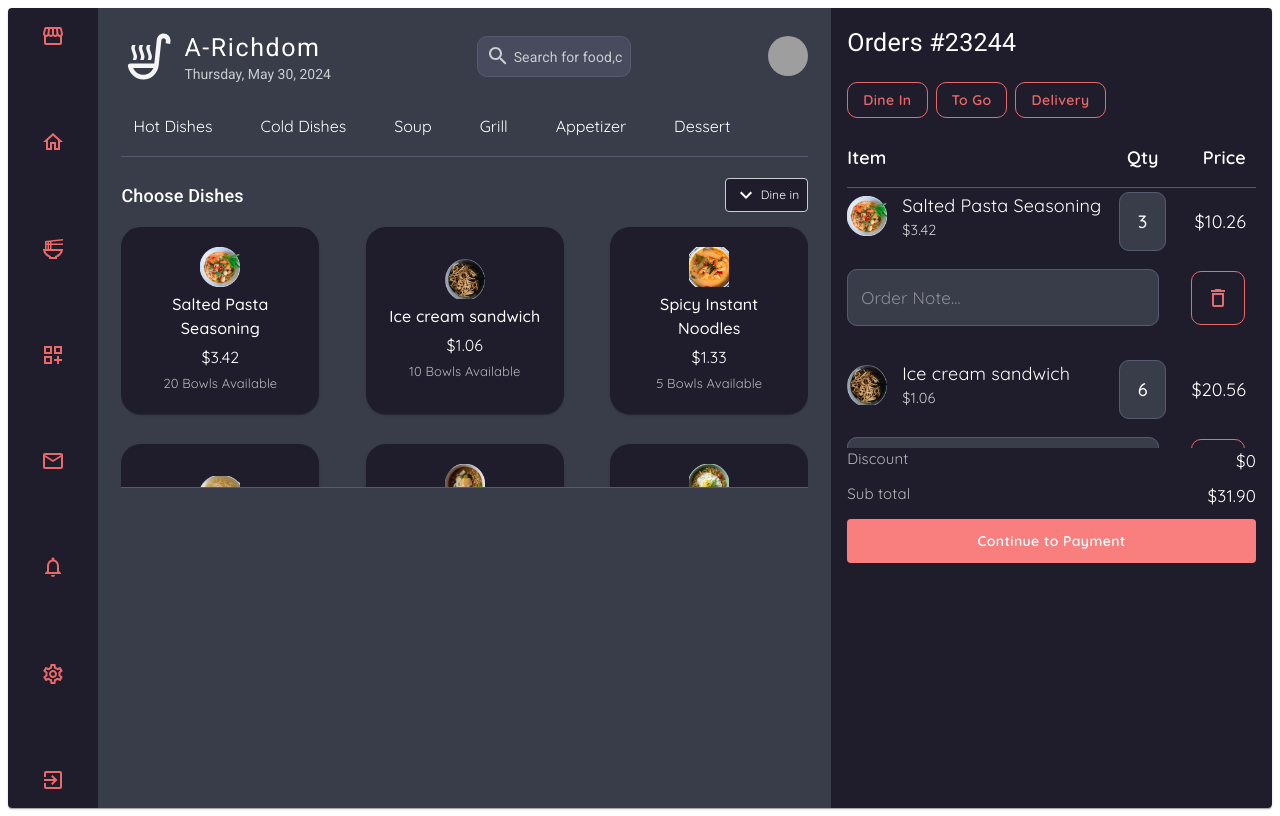
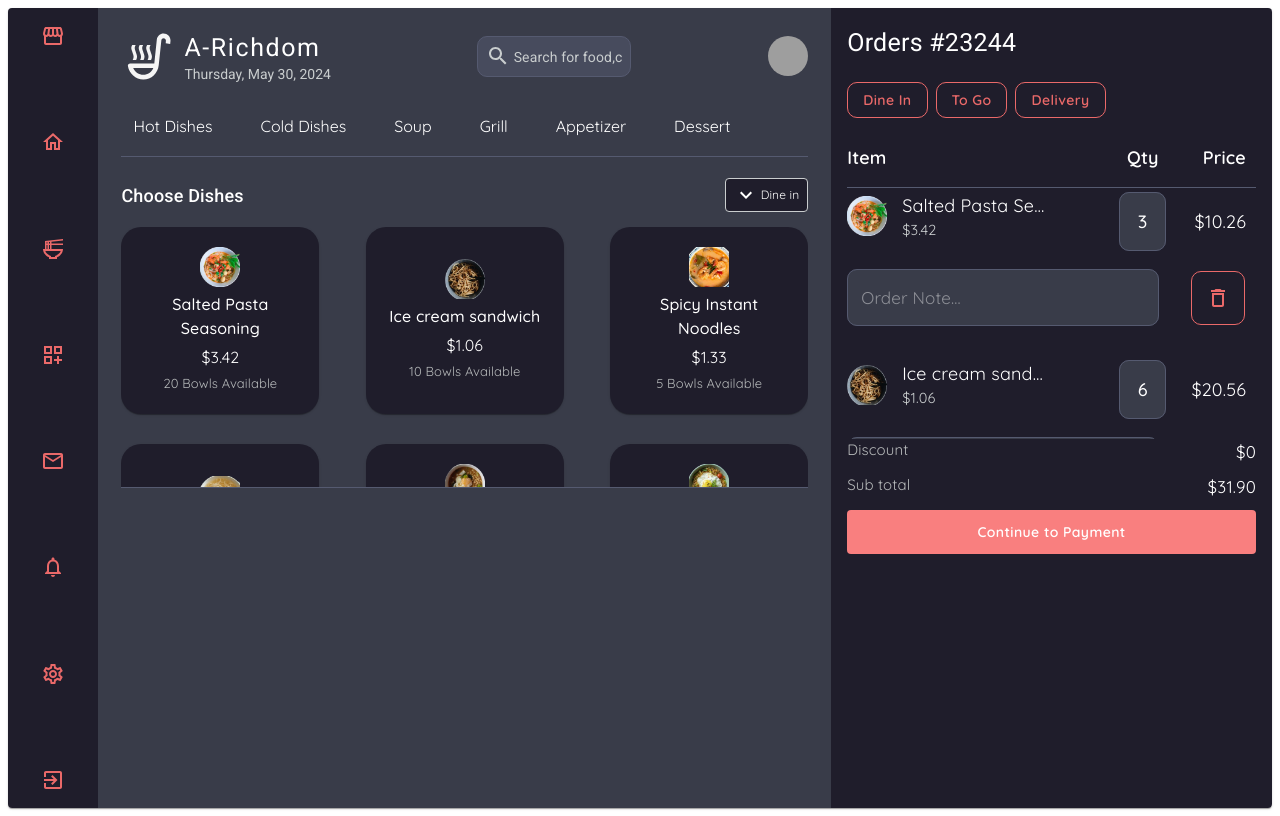
Before and after one commit to A-Richdom/FOOD-ORDERING-WEBITE, a React (Vite) app: page / in a window 1280 px wide. Built offline with nearby package versions, Linux system fonts and the light colour scheme; grey boxes are pictures that could not be loaded.

Commit message:
Truncating the dish name

```diff
--- a/src/Components/Homepage.jsx
+++ b/src/Components/Homepage.jsx
@@ -131,15 +131,7 @@ const dishes = [
         totalPrice: '$22.33',
     },
 ];
-const orderingItems = [
-    createData('Salted pasta seasoning', '$2.33', '2', '$9.26'),
-    createData('Ice cream sandwich', '$1.06', '5', '$10.22'),
-    createData('Spicy Instant Noodles', '$1.33', '1', '$25'),
-    createData('Fresh Youghout', '$3.33', '6', '$25'),
-    createData('Salted pasta with assorted meat', '$2.33', '1', '$25'),
-    createData('Instant Noodles with egg', '$0.33', '9', '$15.6'),
-    createData('Beef dumpling in hot and sour soup', '$1.33', '12', '$25'),
-];
+
 const StyledInputBase = styled(InputBase)(({ theme }) => ({
     color: 'white',
     width: '100%',
@@ -503,6 +495,17 @@ const useStyles = makeStyles((theme) => ({
     textField: {
         width: '100%',
     },
+    truncateText: {
+        overflow: 'hidden',
+        textOverflow: 'ellipsis',
+        whiteSpace: 'nowrap',
+        cursor: 'pointer',
+        maxWidth: '150px',
+      },
+      fullText: {
+        cursor: 'pointer',
+        maxWidth: '150px',
+      },
     deleteBtnCell: {
         width: '100% !important',
         paddingTop: '14px !important',
@@ -554,7 +557,8 @@ const Homepage = () => {
     const classes = useStyles();
     const [anchorElNav, setAnchorElNav] = React.useState(null);
     const [anchorElUser, setAnchorElUser] = React.useState(null);
-    const [orders, setOrders] = useState(orderingItems);
+    const [expandedDishName, setExpandedDishName] = useState(null);
+
     // Dine in Button Function
     const [anchorEl, setAnchorEl] = React.useState(null);
     const open = Boolean(anchorEl);
@@ -562,7 +566,7 @@ const Homepage = () => {
         setAnchorEl(event.currentTarget);
     };
     // text field
-    const [name, setName] = React.useState('Cat in the Hat');
+    const [name, setName] = React.useState('');
 
     const handleClose = () => {
         setAnchorEl(null);
@@ -584,10 +588,15 @@ const Homepage = () => {
         newRows[index].textboxValue = event.target.value;
         setRows(newRows);
     };
+    // Handle DishnMain
+    const handleDishName = (index) => {
+        setExpandedDishName(index === expandedDishName ? null : index);
+    };
 
     return (
         <div className={classes.divContainer}>
             <Card className={classes.cardWrapper}>
+
                 {/* SIDE-BAR */}
                 <CardContent className={classes.sideBar}>
                     <div className={classes.sideBarIcons}>
@@ -601,6 +610,7 @@ const Homepage = () => {
                         <ExitToAppOutlinedIcon className={classes.icon} />
                     </div>
                 </CardContent>
+
                 {/* MAIN BAR */}
                 <CardContent className={classes.mainBar}>
                     <div className={classes.mainBarChildren}>
@@ -680,7 +690,7 @@ const Homepage = () => {
                                 <li className={classes.navItem}><a href="" className={classes.navLink}>Dessert</a></li>
                             </ul>
                         </div>
-                        {/* <hr className={classes.hrLine} /> */}
+
                         <div className={classes.navBar3}>
                             <div>
                                 <Typography className={classes.chooseDishTypo} sx={{ fontSize: '18px' }}>
@@ -719,6 +729,7 @@ const Homepage = () => {
                                 </Menu>
                             </div>
                         </div>
+
                         {/* Choose Dishes Menu */}
                         <div className={classes.dishesWrapper}>
                             {
@@ -746,6 +757,7 @@ const Homepage = () => {
                         </div>
                     </div>
                 </CardContent>
+
                 {/* RIGHT-BAR */}
                 <CardContent className={classes.rightBar}>
                     <div className={classes.rightBarChildren}>
@@ -799,12 +811,21 @@ const Homepage = () => {
                                                                 className={classes.dishImg}
                                                             />
                                                             <div>
-                                                                <Typography sx={{ fontFamily: 'Quicksand', fontSize: '18px', color: 'white', }}>
+                                                                <Typography className={expandedDishName === index ? classes.fullText : classes.truncateText}
+
+                                                                sx={{
+                                                                    fontFamily: 'Quicksand', fontSize: '18px',
+                                                                    color: 'white' }}
+
+                                                                onClick={() => handleDishName(index)}
+                                                                >
                                                                     {dish.name}
                                                                 </Typography>
 
                                                                 <span>
-                                                                    <Typography className={classes.tableBodyPriceCell} sx={{ fontFamily: 'Quicksand', fontSize: '14.5px', color: '#c9cdce', }}>{dish.price}
+                                                                    <Typography className={classes.tableBodyPriceCell} sx={{
+                                                                        fontFamily: 'Quicksand', fontSize: '14.5px', color: '#c9cdce',
+                                                                    }}>{dish.price}
                                                                     </Typography>
                                                                 </span>
                                                             </div>
```
Lines whose indentation alone changed are shown as unchanged.
